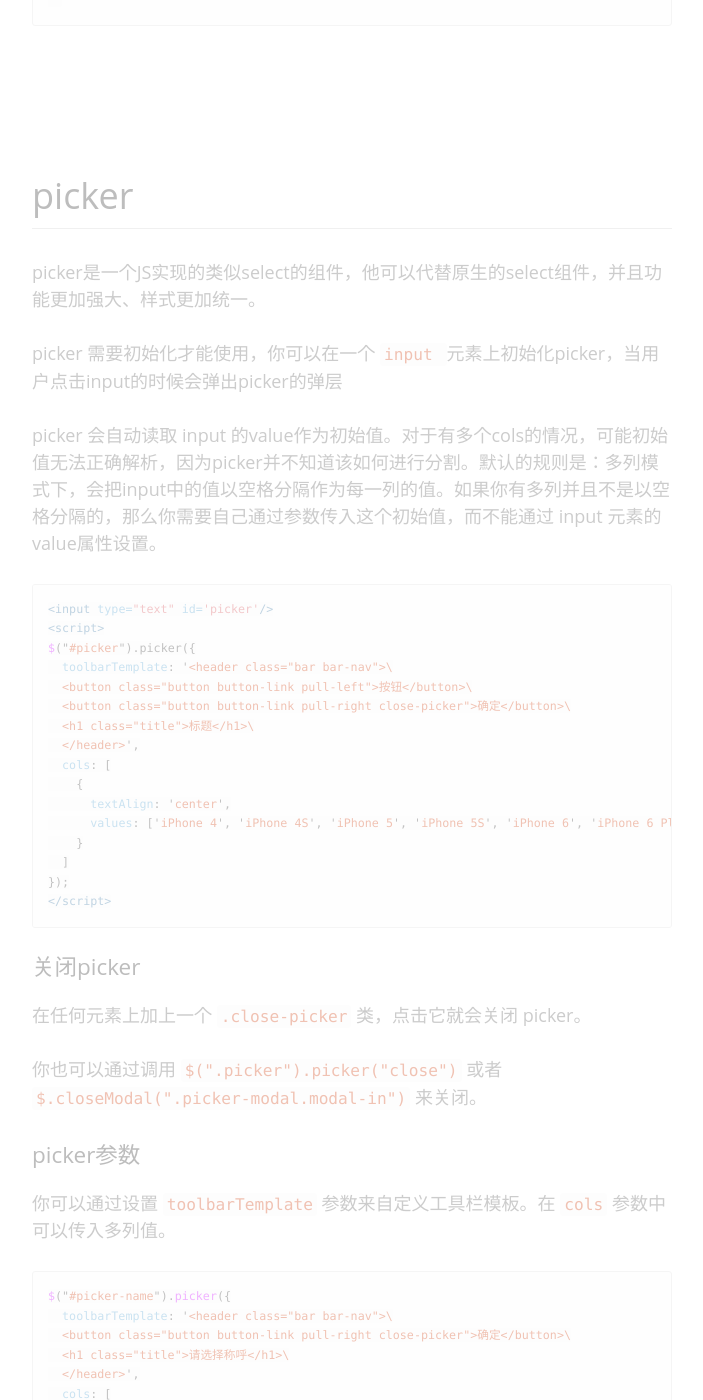
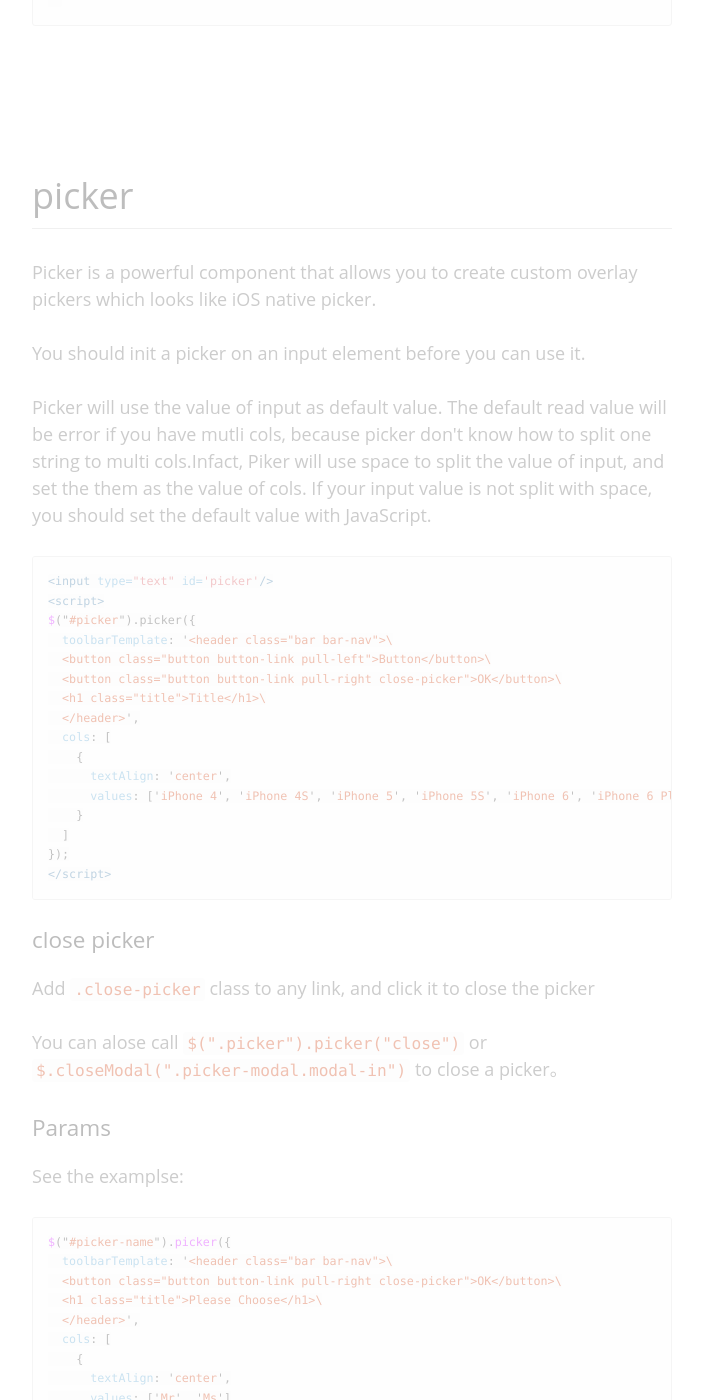
Before and after one commit to lihongxun945/light7-cn, a Jekyll site: the page built from docs/components.html, in a window 1280 px wide and 1400 px high, scrolled down 42209 px. Shown: the whole window, without its empty margins (181-884 px from the left). Built offline with Jekyll 4.4.1, drawn with Linux system fonts in a browser that asks for light colours; a style sheet for code colours, icons or effects is not loaded; some of the changed text lies outside the part shown.

Commit message:
translate picker

```diff
--- a/docs/_includes/_components/init.html
+++ b/docs/_includes/_components/init.html
@@ -1,7 +1,7 @@
 <article class="component active" id="init">
-  <h2 class="component-title">初始化</h2>
+  <h2 class="component-title">Init</h2>
   <p class="component-description">
-    <p>Call <code>$.init()</code> to init all components in page。</p>
+    <p>Init all components in a page with <code>$.init()</code>.</p>
     <p>We will not init page on document loaded, because <code>$.config.autoInit = false;</code>. You should call <code>$.init()</code> on document loaded. <code>$.init</code> method will init all components in page, and trigger a <code>pageInit</code> event after init complete. You should call <code>$.init</code> after all <code>pageInit</code> events has binded.</p>
 
     <p>But the page Loaded By router will always be inited.</p>
--- a/docs/_includes/_components/photo-browser.html
+++ b/docs/_includes/_components/photo-browser.html
@@ -24,7 +24,7 @@
 {% highlight js %}
 /*=== standalone by default ===*/
 $(function(){
-  /*=== 默认为 standalone ===*/
+  /*=== standalone by default===*/
   var myPhotoBrowserStandalone = $.photoBrowser({
       photos : [
           '//img.alicdn.com/tps/i3/TB1kt4wHVXXXXb_XVXX0HY8HXXX-1024-1024.jpeg',
--- a/docs/_includes/_components/picker.html
+++ b/docs/_includes/_components/picker.html
@@ -1,20 +1,21 @@
 <article class="component" id="picker" data-url='picker'>
   <h2 class="component-title">picker</h2>
 
-  <p class="component-description">picker是一个JS实现的类似select的组件，他可以代替原生的select组件，并且功能更加强大、样式更加统一。</p>
+  <p class="component-description">Picker is a powerful component that allows you to create custom overlay pickers which looks like iOS native picker.</p>
 
-  <p>picker 需要初始化才能使用，你可以在一个 <code>input </code> 元素上初始化picker，当用户点击input的时候会弹出picker的弹层</p>
+  <p>You should init a picker on an input element before you can use it.</p>
 
-  <p>picker 会自动读取 input 的value作为初始值。对于有多个cols的情况，可能初始值无法正确解析，因为picker并不知道该如何进行分割。默认的规则是：多列模式下，会把input中的值以空格分隔作为每一列的值。如果你有多列并且不是以空格分隔的，那么你需要自己通过参数传入这个初始值，而不能通过 input 元素的 value属性设置。</p>
+  <p>Picker will use the value of input as default value. The default read value will be error if you have mutli cols, because picker don't know how to split one string to multi cols.Infact, Piker will use space to split the value of input, and set the them as the value of cols. If your input value is not split with space, you should set the default value with JavaScript.</p>
+
 
 {% highlight html %}
 <input type="text" id='picker'/>
 <script>
 $("#picker").picker({
   toolbarTemplate: '<header class="bar bar-nav">\
-  <button class="button button-link pull-left">按钮</button>\
-  <button class="button button-link pull-right close-picker">确定</button>\
-  <h1 class="title">标题</h1>\
+  <button class="button button-link pull-left">Button</button>\
+  <button class="button button-link pull-right close-picker">OK</button>\
+  <h1 class="title">Title</h1>\
   </header>',
   cols: [
     {
@@ -26,84 +27,148 @@ $("#picker").picker({
 </script>
 {% endhighlight %}
 
-  <h3>关闭picker</h3>
+  <h3>close picker</h3>
 
-  <p>在任何元素上加上一个 <code>.close-picker</code> 类，点击它就会关闭 picker。</p>
-  <p>你也可以通过调用 <code>$(".picker").picker("close")</code> 或者 <code>$.closeModal(".picker-modal.modal-in")</code> 来关闭。</p>
+  <p>Add <code>.close-picker</code> class to any link, and click it to close the picker</p>
+  <p>You can alose call <code>$(".picker").picker("close")</code> or <code>$.closeModal(".picker-modal.modal-in")</code> to close a picker。</p>
 
-  <h3 class="component-title">picker参数</h3>
+  <h3 class="component-title">Params</h3>
 
-  <p class="component-description">你可以通过设置 <code>toolbarTemplate</code> 参数来自定义工具栏模板。在 <code>cols</code> 参数中可以传入多列值。</p>
+  <p class="component-description">See the examplse:</p>
 
 {% highlight js %}
 $("#picker-name").picker({
   toolbarTemplate: '<header class="bar bar-nav">\
-  <button class="button button-link pull-right close-picker">确定</button>\
-  <h1 class="title">请选择称呼</h1>\
+  <button class="button button-link pull-right close-picker">OK</button>\
+  <h1 class="title">Please Choose</h1>\
   </header>',
   cols: [
     {
       textAlign: 'center',
-      values: ['赵', '钱', '孙', '李', '周', '吴', '郑', '王']
-      //如果你希望显示文案和实际值不同，可以在这里加一个displayValues: [.....]
+      values: ['Mr', 'Ms']
+      // displayValues: [.....] the value to display, if not specified, it will display the values
     },
     {
       textAlign: 'center',
-      values: ['杰伦', '磊', '明', '小鹏', '燕姿', '菲菲', 'Baby']
-    },
-    {
-      textAlign: 'center',
-      values: ['先生', '小姐']
+      values: ['Brook', 'Churchill', 'Hill', 'Field', 'Green', 'Baby']
     }
   ]
 });
 {% endhighlight %}
 
-  <p>所有可用参数如下：</p>
+  <p>Let's look on list of all available parameters:</p>
 
   <table>
     <tr>
-      <th>参数名</th>
-      <th>默认值</th>
-      <th>说明</th>
+      <th>Param</th>
+      <th>Default</th>
+      <th>Description</th>
     </tr>
     <tr>
       <td>toolbarTemplate</td>
       <td>
         &lt;header class="bar bar-nav"&gt;
-          &lt;button class="button button-link pull-right close-picker"&gt;确定&lt;/button&gt;
+          &lt;button class="button button-link pull-right close-picker"&gt;OK&lt;/button&gt;
           &lt;h1 class="title"&gt;&lt;/h1&gt;
         &lt;/header&gt;
       </td>
-      <td>工具栏的模板，可以自己定义。</td>
+      <td>Toolbar HTML Template</td>
     </tr>
 
     <tr>
       <td>rotateEffect</td>
       <td>false</td>
-      <td>是否启用3D效果，启用3D可能会影响性能</td>
+      <td>Enables 3D rotate effect</td>
     </tr>
     <tr>
       <td>toolbar</td>
       <td>true</td>
-      <td>是否显示工具栏</td>
+      <td>Enables picker modal toolbar</td>
     </tr>
     <tr>
       <td>inputReadOnly</td>
       <td>true</td>
-      <td>是否会在input上添加一个 readonly 属性</td>
+      <td>Sets "readonly" attribute on specified input</td>
     </tr>
     <tr>
       <td>cssClass</td>
       <td>undefined</td>
-      <td>为 picker 容器增加额外的类，可以用来自定义样式</td>
+      <td>Additional CSS class name to be set on picker modal</td>
     </tr>
 
   </table>
 
+  <h3>Column parameters</h3>
+
+  <p>When we configure Picker we need to pass cols parameter. It is an array where each item is object with column parameters:</p>
+
+  <table class="params-table">
+    <thead>
+      <tr>
+        <th>Parameter</th>
+        <th>Type</th>
+        <th>Default</th>
+        <th>Description</th>
+      </tr>
+    </thead>
+    <tbody>
+      <tr>
+        <td>values</td>
+        <td>array</td>
+        <td></td>
+        <td>Array with string columns values</td>
+      </tr>
+      <tr>
+        <td>displayValues</td>
+        <td>array</td>
+        <td></td>
+        <td>Array with string columns values that will be displayed in Picker. If not specified, it will display values from <b>values</b> parameter</td>
+      </tr>
+      <tr>
+        <td>cssClass</td>
+        <td>string</td>
+        <td></td>
+        <td>Additional CSS class name to be set on column HTML container</td>
+      </tr>
+      <tr>
+        <td>textAlign</td>
+        <td>string</td>
+        <td></td>
+        <td>Text alignment of column values, could be "left", "center" or "right"</td>
+      </tr>
+      <tr>
+        <td>width</td>
+        <td>number</td>
+        <td></td>
+        <td>Column width in px. Useful if you need to fix column widths in picker with dependent columns. By default, calculated automatically</td>
+      </tr>
+      <tr>
+        <td>divider</td>
+        <td>boolean</td>
+        <td>false</td>
+        <td>Defines column that should be used as a visual divider, that doesn't have any values</td>
+      </tr>
+      <tr>
+        <td>content</td>
+        <td>string</td>
+        <td></td>
+        <td>Should be specified for divider-column (<code>divider:true</code>) with content of the column</td>
+      </tr>
+      <tr>
+        <th colspan="4">Callbacks</th>
+      </tr>
+      <tr>
+        <td>onChange</td>
+        <td>function (p, value, displayValue)</td>
+        <td></td>
+        <td>Callback function that will be executed when column value changed. <b>value</b> and <b>displayValue</b> represent current column <b>value</b> and <b>displayValue</b></td>
+      </tr>
+    </tbody>
+  </table>
+
   <h3 class="component-title">picker方法</h3>
 
-  <p class="component-description">你可以通过 <code>$(".picker").picker("method", args1, args2...)</code> 的方式来调用相关的方法。</p>
+  <p class="component-description">You can call methods of pickers like this: <code>$(".picker").picker("method", args1, args2...)</code> </p>
 
 {% highlight js %}
 $("#picker-name").picker("open");
@@ -111,52 +176,51 @@ $("#picker-name").picker("close");
 $("#picker-name").picker("setValue", ["2012", "12", "12"]);
 {% endhighlight %}
 
-  <p>所有可用方法如下：</p>
+  <p>All aviable methods:</p>
 
-  <table>
+  <table class="methods-table">
     <tr>
-      <th>方法名</th>
-      <th>参数说明</th>
-      <th>方法说明</th>
+      <th colspan="2">Methods</th>
     </tr>
     <tr>
-      <td>open</td>
-      <td>无</td>
-      <td>打开picker</td>
-    </tr>
-
-    <tr>
-      <td>close</td>
-      <td>无</td>
-      <td>关闭picker</td>
+      <td>myPicker.setValue(values, duration)</td>
+      <td>Set new picker value. <b>values</b> is array where each item represents value for each column. <b>duration</b> - transition duration in ms</td>
     </tr>
     <tr>
-      <td>setValue</td>
-      <td>一个字符串数组，其中每个字符串对应每一列</td>
-      <td>设置值</td>
+      <td>myPicker.open()</td>
+      <td>Open Picker</td>
     </tr>
+    <tr>
+      <td>myPicker.close()</td>
+      <td>Close Picker</td>
+    </tr>
+    <tr>
+      <td>myPicker.destroy()</td>
+      <td>Destroy Picker instance and remove all events</td>
+    </tr>
+  </tbody>
+  </table>
 
-  </table>
 </article>
 
 <article class="component" id="datetime-picker" data-url='datetime-picker'>
-  <h2 class="component-title">日期时间选择器</h2>
+  <h2 class="component-title">Datetime Picker</h2>
 
-  <p class="component-description">日期时间选择器是一个定制的picker，因此他的用法和picker完全一致。</p>
-  <p>datetime-picker 定制了 onChange 和 cols 参数，请不要设置这两个参数。</p>
-  <p>datetime-picker 会自动解析 input 的 value 作为初始值，但是要注意初始值的格式一定是 <code>yyyy-mm-dd HH:MM</code>， 比如 <code>2015-12-12 08:30</code></p>
+  <p class="component-description">Datetime picker is a customed Picker. So, it'is usage is same to Picker.</p>
+  <p>datetime-picker customed <code>onChange</code> and <code>cols</code>, don't change these two param please.</p>
+  <p>datetime-picker will read the value of input as init value, but the format must be <code>yyyy-mm-dd HH:MM</code>, such as <code>2015-12-12 08:30</code></p>
 
 {% highlight html %}
 <input type="text" id='datetime-picker'/>
 <script>
   $("#datetime-picker").datetimePicker({
     toolbarTemplate: '<header class="bar bar-nav">\
-    <button class="button button-link pull-right close-picker">确定</button>\
-    <h1 class="title">选择日期和时间</h1>\
+    <button class="button button-link pull-right close-picker">OK</button>\
+    <h1 class="title">Choose datetime</h1>\
     </header>'
   });
 </script>
 {% endhighlight %}
 
-  <p>如果你只想选择日期，请使用 <a href='#calendar' data-ignore='push'>日历</a></p>
+  <p>If you only want to select date, use <a href='#calendar' data-ignore='push'>Calendar</a> please.</p>
 </article>
```
